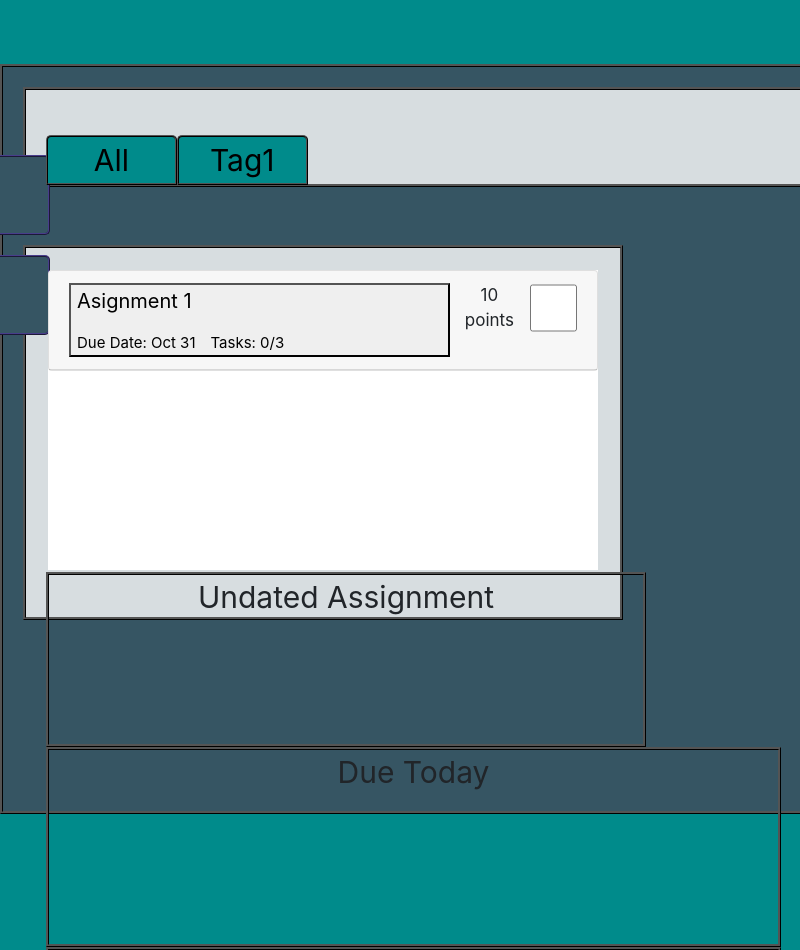
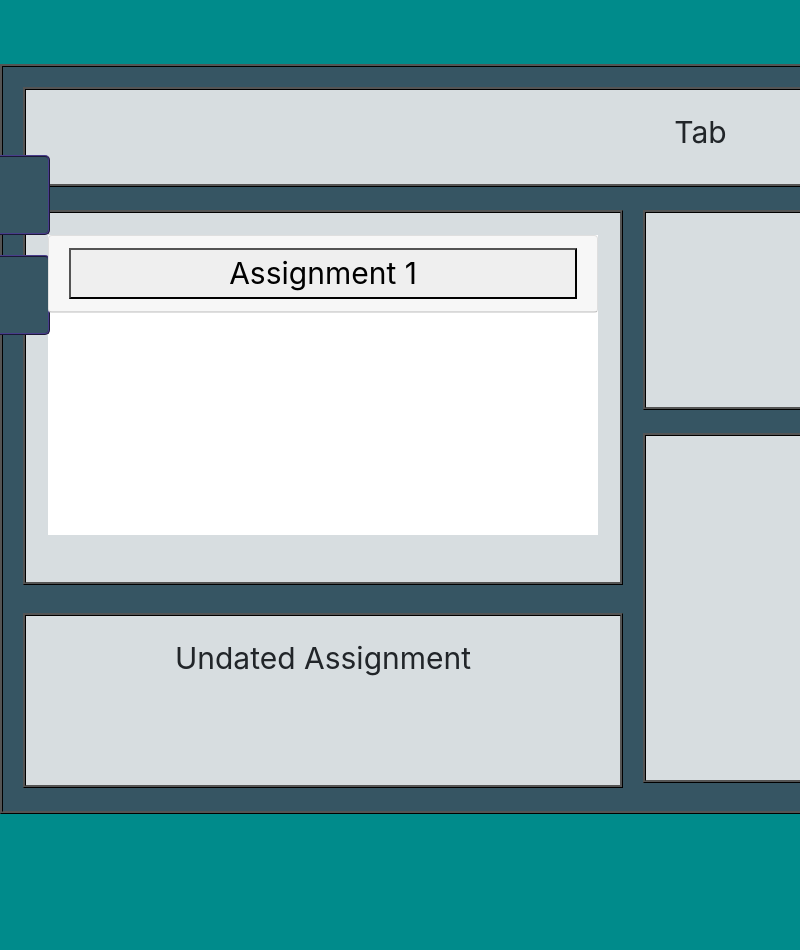
Before and after one commit to CS458-RPGPlanner/RPGPlanner, an Electron app: page index.html in a window 800 px wide. Shown: the top 950 px of the page. After the commit the page ends 814 px from the top, so only its background shows below. Drawn offline with nearby package versions, Linux system fonts and the light colour scheme.

Commit message:
Revert "Merge branch 'main' into RP28-Test"
This reverts commit f4939e850466316bf524775653dc90f9abb00354, reversing
changes made to 657aa84756ccebb62054f698d6487d2a44a8104e.

```diff
--- a/css/styles.css
+++ b/css/styles.css
@@ -88,36 +88,6 @@
      /* On mouse-over, make the elements appear as they should */
    }
 
-   /*Styling for tab buttons*/
-   .tabButtons
-   {
-      height: 50px;
-      width: 10%;
-      background-color: darkcyan;
-      position: relative;
-      bottom: -25px;
-      gap: 5px;
-      float: left;
-      border: ridge 2px black;
-      border-radius: 5px 5px 0 0;
-   }
-    /* Styling on hovering over tabs */
-   .tabButtons:hover{
-    height: 75px;
-    bottom: 0px;
-   }
-   /* changes tab buttons on click
-   /* .tabButtons:focus{
-    height: 75px;
-    bottom: 0px;
-    font-size: 0px;
-   }
-   .tabButtons:active{
-    height: 75px;
-    bottom: 0px;
-   }
-   */
-
    /* The about link: 20px from the top with a green background */
    #RPG {
      top: 155px;
@@ -131,6 +101,7 @@
      top: 255px;
      height: 80px;
      background-color: #365563;
+
      border: ridge 2px;
      border-color: darkslateblue;
      /* Blue */
@@ -231,13 +202,11 @@
    }
 
    .defaultBtn {
-     width: 75%;
-     float: left;
+     width: 100%;
    }
 
    .defaultBtn.task {
      width: 80%;
-
    }
 
    /*Formating for assignment details box*/
@@ -278,41 +247,9 @@
      text-align: right;
    }
 
-   .assignment-name {
-     font-size: 20px;
-     text-align: left;
-   }
-
-   .due-tasks {
-     display: flex;
-     justify-content: flex-start;
-     font-size: 15px;
-   }
-
-   .due-date {
-     font-size: 15px;
-   }
-
-   .tasks-completed {
-     font-size: 15px;
-     margin-left: 10%
-   }
-
-   .check {
+   .checkBox {
      top: auto;
      float: right;
      display: flex;
-     justify-content: flex-start;
+     justify-content: flex-end;
    }
-
-   .assignment-points {
-     font-size: 17px;
-   }
-
-   .checkBox {
-     width: 50px;
-     height: 50px;
-     border: 5px;
-     margin-left: 5%
-
-   }
--- a/index.html
+++ b/index.html
@@ -18,46 +18,26 @@
 
 <body class="body">
 
-
+	<div class="parent">
 		<!--Nav Tabs-->
 		<div id="mySidenav" class="sidenav">
 			<a href="#" id="RPG">RPG</a>
-		<a href="#" id="profile">PROFILE</a>
+			<a href="#" id="profile">Profile</a>
 
 		</div>
 
+
 		<div class="grid-container">
-		<div class="box item5">
-		<!--Tester Tabs-->
-			<button onclick="tabClicked()" class="tabButtons" id="allTag">All</button>
-			<button onclick="tabClicked()" class="tabButtons">Tag1</button>
-		</div>
-
+			<div class="box item5">Tab</div>
 			<div class="box item1">
 				<div id="accordion">
 					<div class="card">
-					<div class="card-header">
-						<button onclick="toggleButton();" class="defaultBtn" data-toggle="collapse"
-							href="#description1">
-							<p class="assignment-name">Asignment 1</p>
-							<div class="due-tasks">
-								Due Date: Oct 31&emsp;Tasks: 0/3
-							</div>
-						</button>
-						<div class="check">
-							<p class="assignment-points">10 points</p>
-							<input type="checkbox" class="checkBox">
-						</div>
-					</div>
-					<div id="description1" class="collapse" data-parent="#accordion">
-
 						<div class="card-header">
 							<button onclick="toggleButton(this.id);" id="assnBtn_001" class="defaultBtn"
 								data-toggle="collapse" href="#description1">
 								Assignment 1
 							</button>
 						</div>
-
 						<div id="description1" class="collapse" data-parent="#accordion">
 							<div class="card-header">
 								<button onclick="toggleButton(this.id);" class="defaultBtn task">
@@ -74,12 +54,10 @@
 									Task 3
 								</button>
 							</div>
-
 						</div>
 					</div>
 				</div>
 			</div>
-
 			<div class="box item2">Undated Assignment</div>
 			<div class="box item3">Due Today</div>
 			<div class="box item4">
@@ -158,11 +136,9 @@
 			if (cbtnHidden) {
 				cbtn.removeAttribute("hidden");
 				dDiv.setAttribute("hidden", "hidden");
-
 			}
 		}
 	</script>
-
 </body>
 
 </html>
```
Lines whose indentation alone changed are shown as unchanged.
